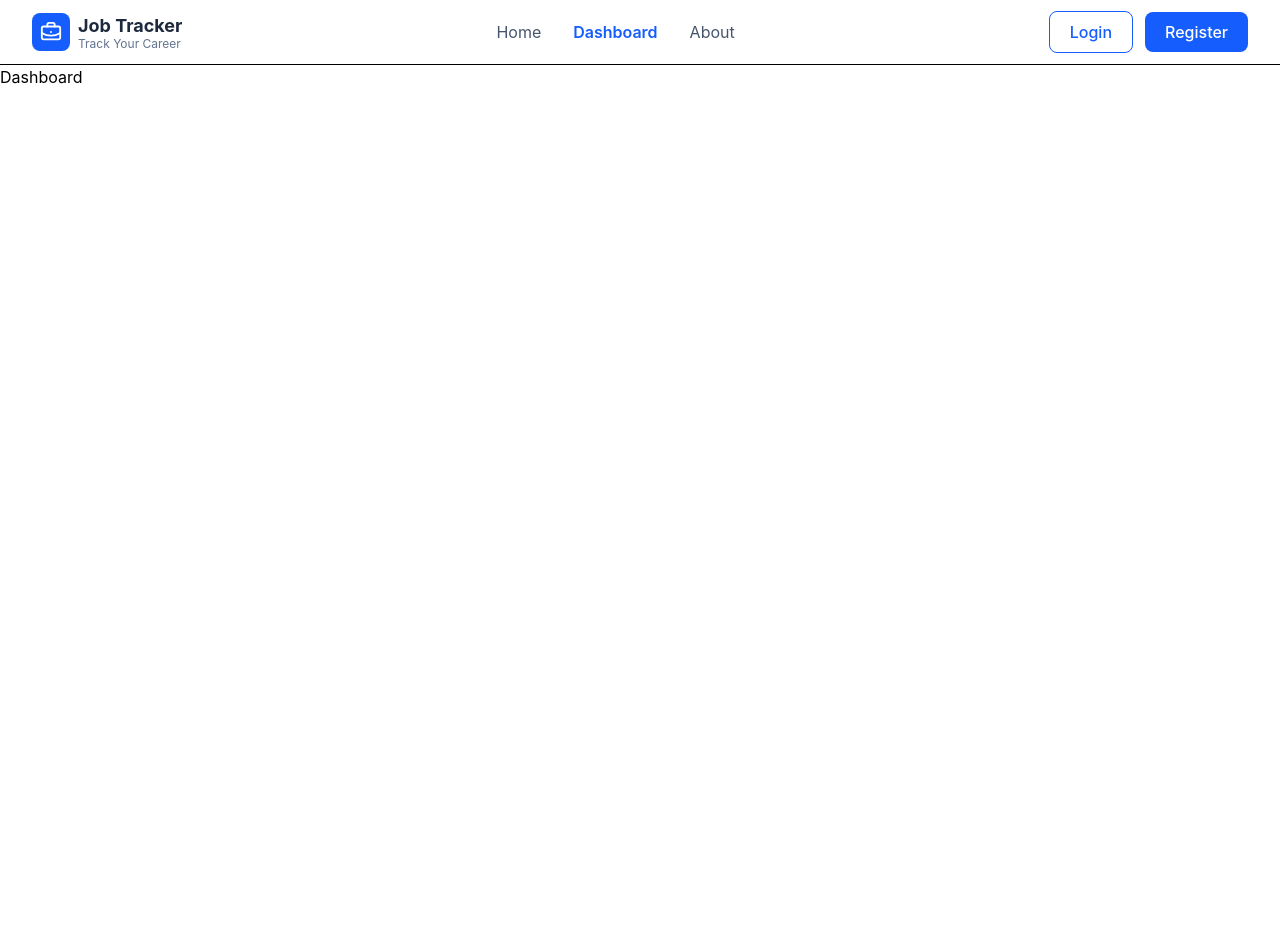
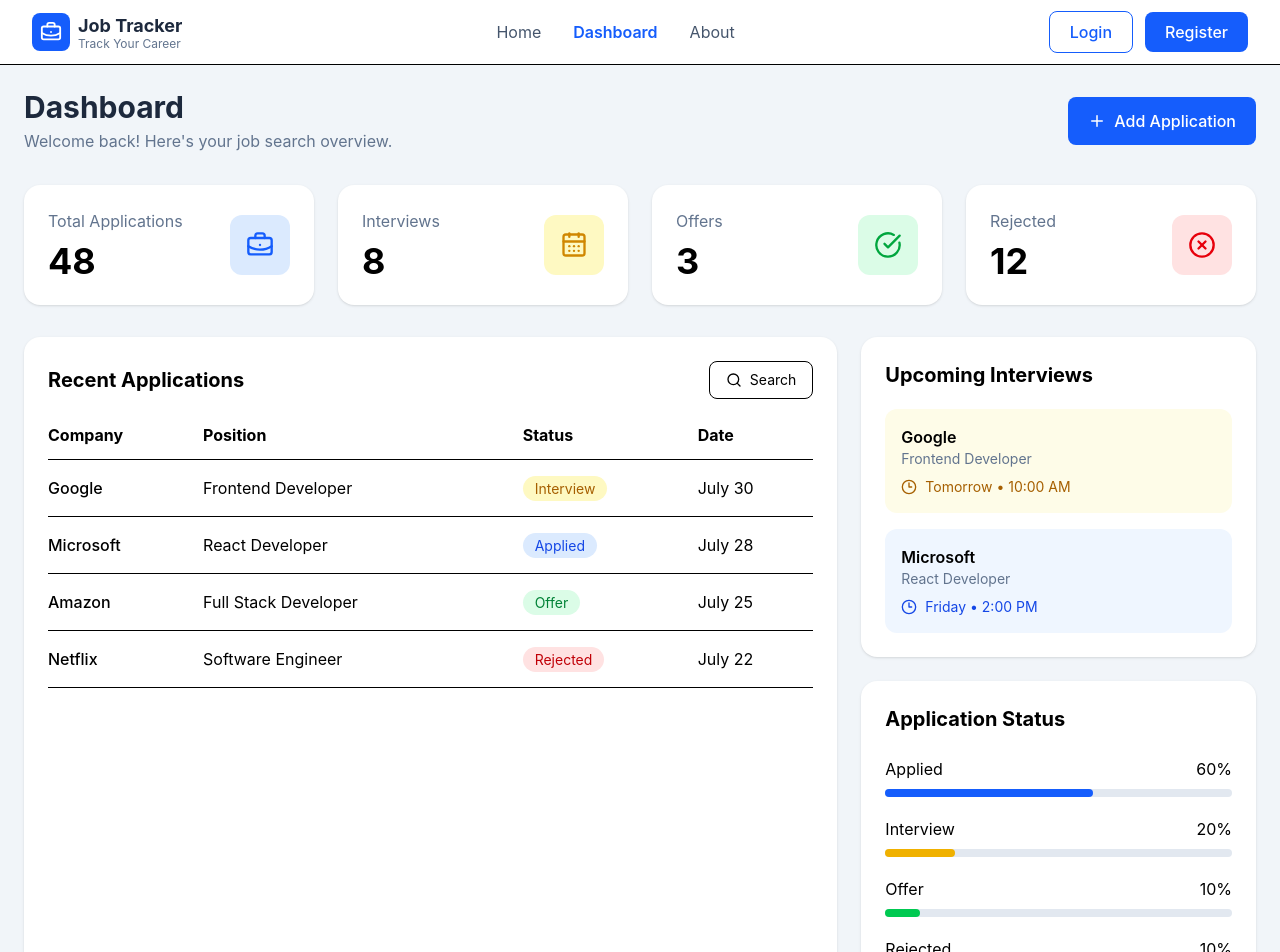
Before and after one commit to Amibiplob/Job-Tracker, a React (Vite) app in the folder client/: page /dashboard in a window 1280 px wide. Shown: the top 952 px of the page. Before the commit the page ends 800 px from the top, so only its background shows below. Built offline with nearby package versions, Linux system fonts and the light colour scheme.

Commit message:
dashboard page add

```diff
--- a/client/src/pages/Dashboard.tsx
+++ b/client/src/pages/Dashboard.tsx
@@ -1,5 +1,283 @@
-export default function Dashboard() {
+import {
+  BriefcaseBusiness,
+  CalendarDays,
+  CircleCheckBig,
+  Clock3,
+  Plus,
+  Search,
+  TrendingUp,
+  XCircle,
+} from "lucide-react";
+
+const Dashboard = () => {
+  const stats = [
+    {
+      title: "Total Applications",
+      value: 48,
+      icon: BriefcaseBusiness,
+      color: "bg-blue-100 text-blue-600",
+    },
+    {
+      title: "Interviews",
+      value: 8,
+      icon: CalendarDays,
+      color: "bg-yellow-100 text-yellow-600",
+    },
+    {
+      title: "Offers",
+      value: 3,
+      icon: CircleCheckBig,
+      color: "bg-green-100 text-green-600",
+    },
+    {
+      title: "Rejected",
+      value: 12,
+      icon: XCircle,
+      color: "bg-red-100 text-red-600",
+    },
+  ];
+
+  const jobs = [
+    {
+      company: "Google",
+      role: "Frontend Developer",
+      status: "Interview",
+      date: "July 30",
+    },
+    {
+      company: "Microsoft",
+      role: "React Developer",
+      status: "Applied",
+      date: "July 28",
+    },
+    {
+      company: "Amazon",
+      role: "Full Stack Developer",
+      status: "Offer",
+      date: "July 25",
+    },
+    {
+      company: "Netflix",
+      role: "Software Engineer",
+      status: "Rejected",
+      date: "July 22",
+    },
+  ];
+
   return (
-    <div>Dashboard</div>
-  )
-}
+    <div className="min-h-screen bg-slate-100">
+      <div className="mx-auto max-w-7xl p-6">
+        {/* Header */}
+
+        <div className="flex flex-col gap-4 md:flex-row md:items-center md:justify-between">
+          <div>
+            <h1 className="text-3xl font-bold text-slate-800">Dashboard</h1>
+
+            <p className="mt-1 text-slate-500">
+              Welcome back! Here's your job search overview.
+            </p>
+          </div>
+
+          <button className="flex items-center gap-2 rounded-lg bg-blue-600 px-5 py-3 font-medium text-white hover:bg-blue-700">
+            <Plus size={18} />
+            Add Application
+          </button>
+        </div>
+
+        {/* Stats */}
+
+        <div className="mt-8 grid gap-6 md:grid-cols-2 xl:grid-cols-4">
+          {stats.map((item) => {
+            const Icon = item.icon;
+
+            return (
+              <div key={item.title} className="rounded-2xl bg-white p-6 shadow">
+                <div className="flex items-center justify-between">
+                  <div>
+                    <p className="text-slate-500">{item.title}</p>
+
+                    <h2 className="mt-2 text-4xl font-bold">{item.value}</h2>
+                  </div>
+
+                  <div className={`rounded-xl p-4 ${item.color}`}>
+                    <Icon size={28} />
+                  </div>
+                </div>
+              </div>
+            );
+          })}
+        </div>
+
+        {/* Main Grid */}
+
+        <div className="mt-8 grid gap-6 lg:grid-cols-3">
+          {/* Recent Applications */}
+
+          <div className="rounded-2xl bg-white p-6 shadow lg:col-span-2">
+            <div className="mb-6 flex items-center justify-between">
+              <h2 className="text-xl font-bold">Recent Applications</h2>
+
+              <button className="flex items-center gap-2 rounded-lg border px-4 py-2 text-sm hover:bg-slate-100">
+                <Search size={16} />
+                Search
+              </button>
+            </div>
+
+            <div className="overflow-x-auto">
+              <table className="w-full">
+                <thead>
+                  <tr className="border-b text-left">
+                    <th className="pb-3">Company</th>
+                    <th className="pb-3">Position</th>
+                    <th className="pb-3">Status</th>
+                    <th className="pb-3">Date</th>
+                  </tr>
+                </thead>
+
+                <tbody>
+                  {jobs.map((job) => (
+                    <tr
+                      key={job.company}
+                      className="border-b hover:bg-slate-50"
+                    >
+                      <td className="py-4 font-medium">{job.company}</td>
+
+                      <td>{job.role}</td>
+
+                      <td>
+                        <span
+                          className={`rounded-full px-3 py-1 text-sm ${
+                            job.status === "Applied"
+                              ? "bg-blue-100 text-blue-700"
+                              : job.status === "Interview"
+                                ? "bg-yellow-100 text-yellow-700"
+                                : job.status === "Offer"
+                                  ? "bg-green-100 text-green-700"
+                                  : "bg-red-100 text-red-700"
+                          }`}
+                        >
+                          {job.status}
+                        </span>
+                      </td>
+
+                      <td>{job.date}</td>
+                    </tr>
+                  ))}
+                </tbody>
+              </table>
+            </div>
+          </div>
+
+          {/* Right Sidebar */}
+
+          <div className="space-y-6">
+            {/* Upcoming Interviews */}
+
+            <div className="rounded-2xl bg-white p-6 shadow">
+              <h2 className="text-xl font-bold">Upcoming Interviews</h2>
+
+              <div className="mt-5 space-y-4">
+                <div className="rounded-xl bg-yellow-50 p-4">
+                  <p className="font-semibold">Google</p>
+
+                  <p className="text-sm text-slate-500">Frontend Developer</p>
+
+                  <div className="mt-2 flex items-center gap-2 text-sm text-yellow-700">
+                    <Clock3 size={16} />
+                    Tomorrow • 10:00 AM
+                  </div>
+                </div>
+
+                <div className="rounded-xl bg-blue-50 p-4">
+                  <p className="font-semibold">Microsoft</p>
+
+                  <p className="text-sm text-slate-500">React Developer</p>
+
+                  <div className="mt-2 flex items-center gap-2 text-sm text-blue-700">
+                    <Clock3 size={16} />
+                    Friday • 2:00 PM
+                  </div>
+                </div>
+              </div>
+            </div>
+
+            {/* Status */}
+
+            <div className="rounded-2xl bg-white p-6 shadow">
+              <h2 className="text-xl font-bold mb-6">Application Status</h2>
+
+              <div className="space-y-5">
+                <div>
+                  <div className="mb-2 flex justify-between">
+                    <span>Applied</span>
+                    <span>60%</span>
+                  </div>
+
+                  <div className="h-2 rounded bg-slate-200">
+                    <div className="h-2 w-3/5 rounded bg-blue-600"></div>
+                  </div>
+                </div>
+
+                <div>
+                  <div className="mb-2 flex justify-between">
+                    <span>Interview</span>
+                    <span>20%</span>
+                  </div>
+
+                  <div className="h-2 rounded bg-slate-200">
+                    <div className="h-2 w-1/5 rounded bg-yellow-500"></div>
+                  </div>
+                </div>
+
+                <div>
+                  <div className="mb-2 flex justify-between">
+                    <span>Offer</span>
+                    <span>10%</span>
+                  </div>
+
+                  <div className="h-2 rounded bg-slate-200">
+                    <div className="h-2 w-[10%] rounded bg-green-500"></div>
+                  </div>
+                </div>
+
+                <div>
+                  <div className="mb-2 flex justify-between">
+                    <span>Rejected</span>
+                    <span>10%</span>
+                  </div>
+
+                  <div className="h-2 rounded bg-slate-200">
+                    <div className="h-2 w-[10%] rounded bg-red-500"></div>
+                  </div>
+                </div>
+              </div>
+            </div>
+          </div>
+        </div>
+
+        {/* Activity */}
+
+        <div className="mt-8 rounded-2xl bg-white p-8 shadow">
+          <div className="flex items-center gap-3">
+            <TrendingUp className="text-blue-600" />
+            <h2 className="text-2xl font-bold">Weekly Activity</h2>
+          </div>
+
+          <div className="mt-8 flex h-64 items-center justify-center rounded-xl border-2 border-dashed border-slate-300 bg-slate-50">
+            <div className="text-center">
+              <TrendingUp size={50} className="mx-auto text-slate-400" />
+
+              <p className="mt-3 text-slate-500">Chart Placeholder</p>
+
+              <p className="text-sm text-slate-400">
+                Recharts / Chart.js can be added here.
+              </p>
+            </div>
+          </div>
+        </div>
+      </div>
+    </div>
+  );
+};
+
+export default Dashboard;
```
